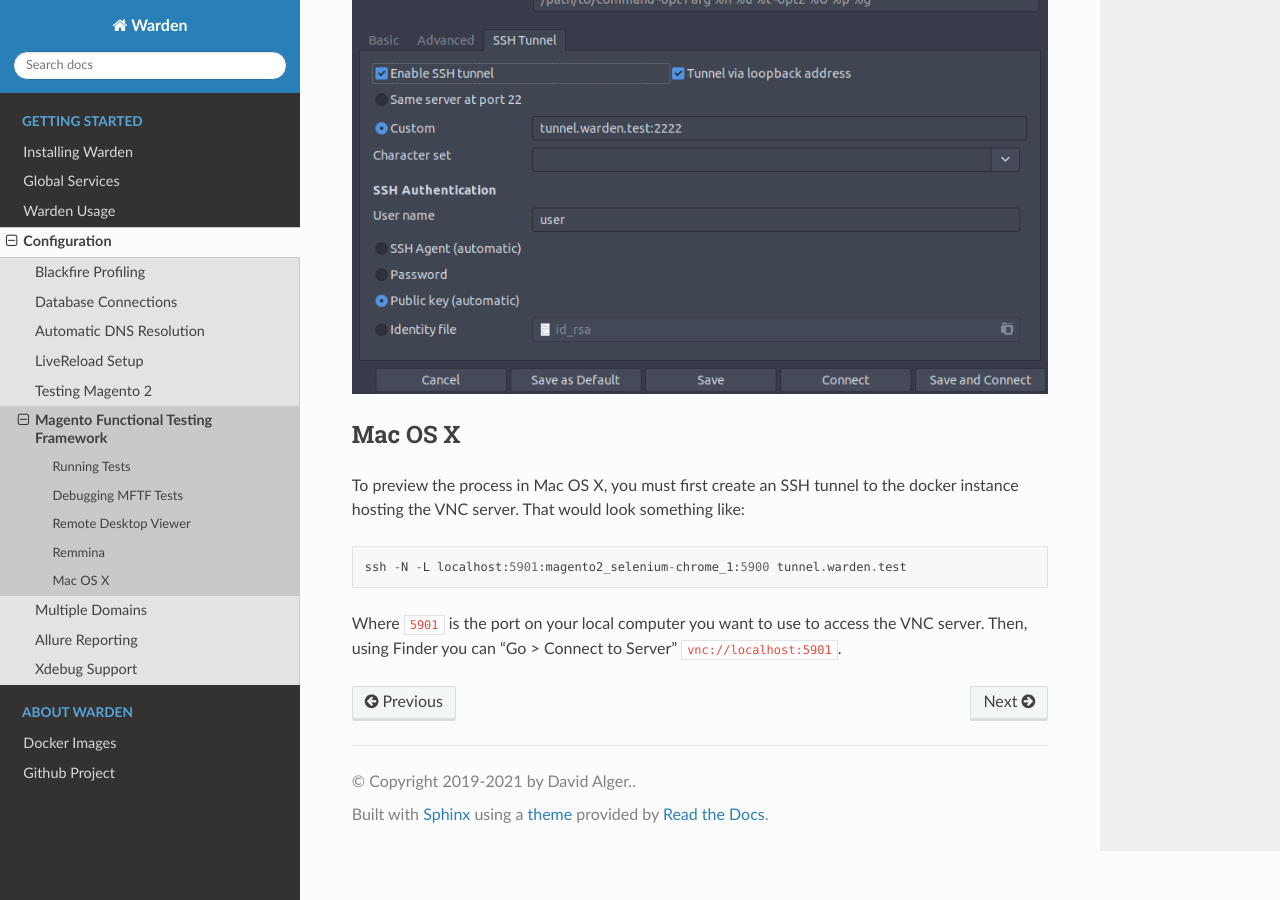
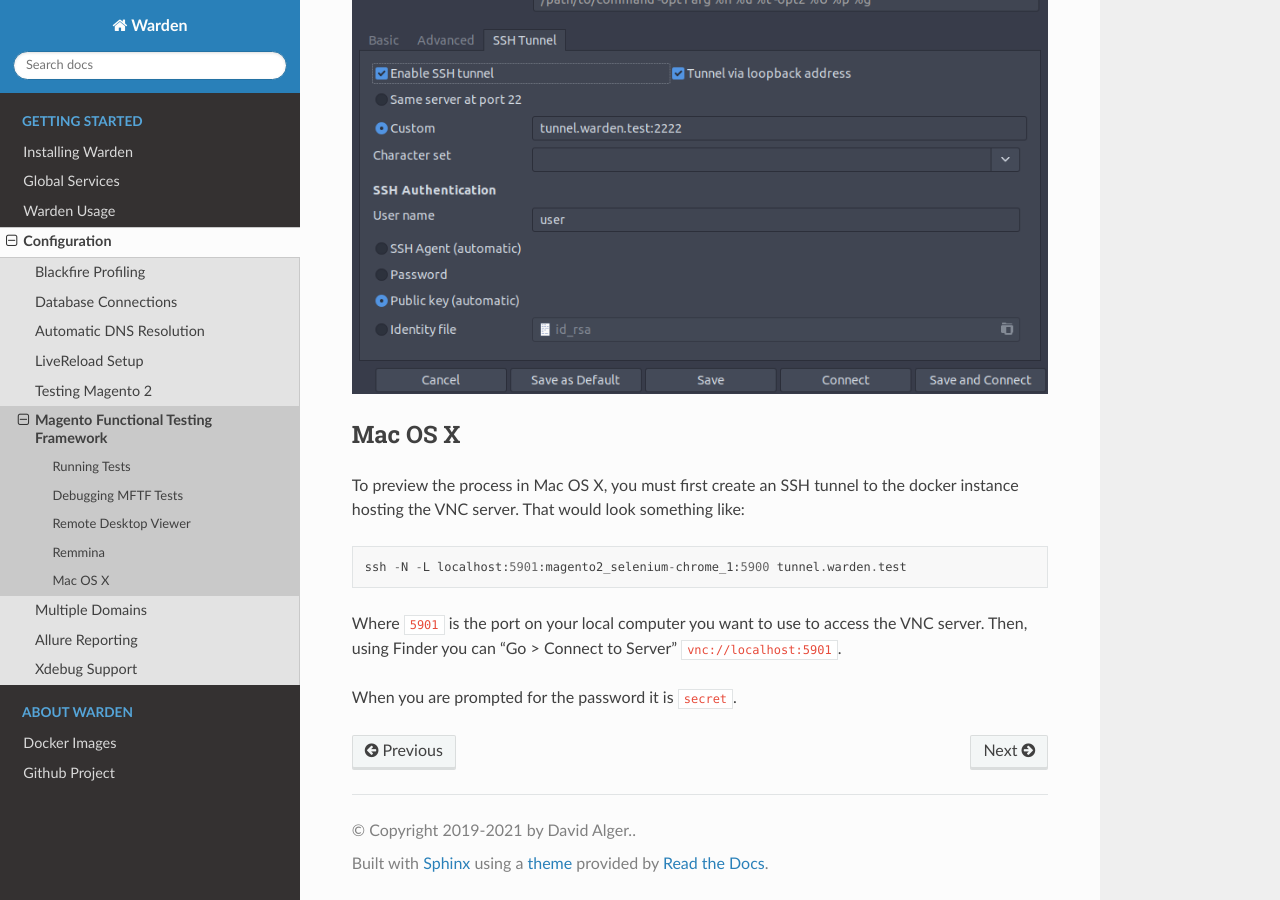
Before and after one commit to wardenenv/warden, a Sphinx documentation site: the page built from docs/configuration/mftf.md, in a window 1280 px wide and 900 px high, scrolled down 1788 px. Built offline with Sphinx 7.4.7 and the Read the Docs theme 2.0.0, drawn with Linux system fonts in a browser that asks for light colours; pages that are not in the unit, such as notebooks, are missing from menus.

Commit message:
Added mention of password for MFTF debugging

```diff
--- a/docs/configuration/mftf.md
+++ b/docs/configuration/mftf.md
@@ -46,3 +46,5 @@ To preview the process in Mac OS X, you must first create an SSH tunnel to the d
     ssh -N -L localhost:5901:magento2_selenium-chrome_1:5900 tunnel.warden.test
 
 Where `5901` is the port on your local computer you want to use to access the VNC server.  Then, using Finder you can "Go > Connect to Server" `vnc://localhost:5901`.
+
+When you are prompted for the password it is `secret`.
```
